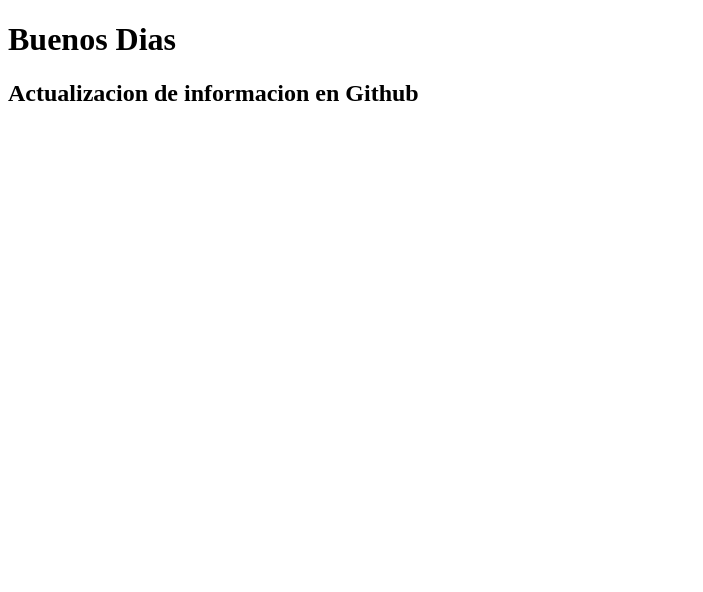
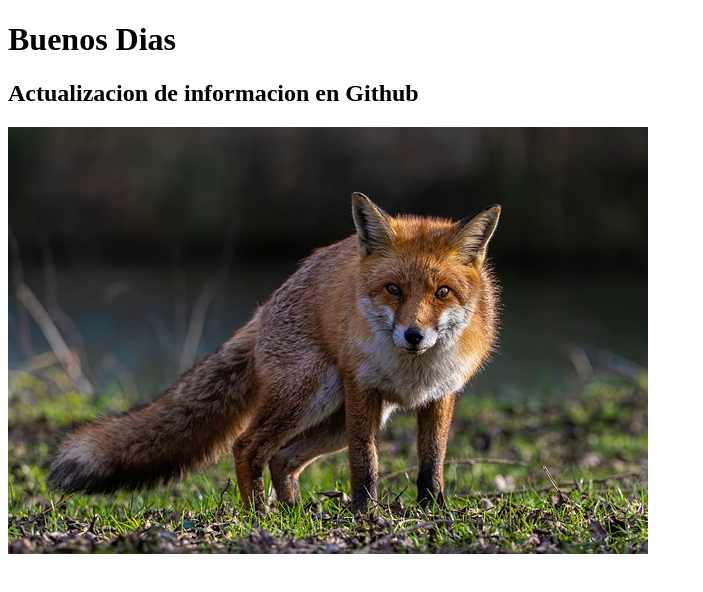
Before and after one commit to DFafnir/peroyecto-7, a plain HTML site: page index.html in a window 1280 px wide. Shown: the whole page, without its empty margins (0-703 px from the left). Drawn offline with Linux system fonts and the light colour scheme.

Commit message:
commit : actualizacion de version index.html

```diff
--- a/index.html
+++ b/index.html
@@ -8,5 +8,7 @@
 <body>
     <h1>Buenos Dias</h1>
     <h2>Actualizacion de informacion en Github</h2>
+
+    <img src="fox-7017260_640.jpg" alt="fox">
 </body>
 </html>
```
Also changed, not shown: fox-7017260_640.jpg (added), istockphoto-516318760-612x612.jpg (added).
